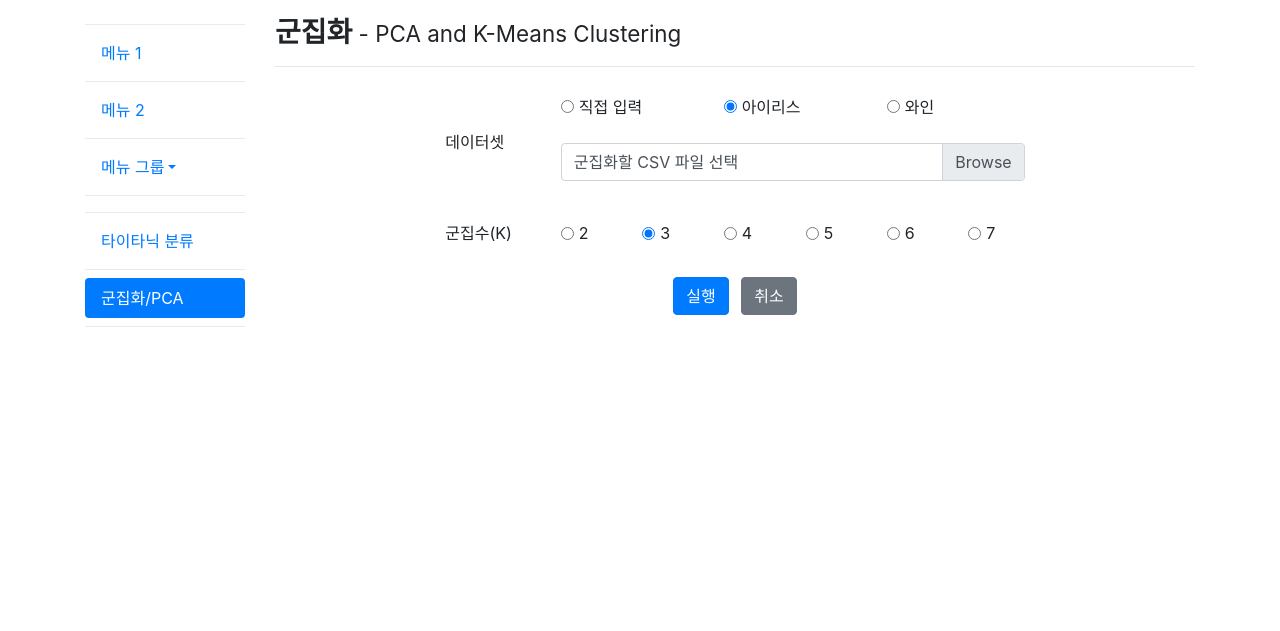
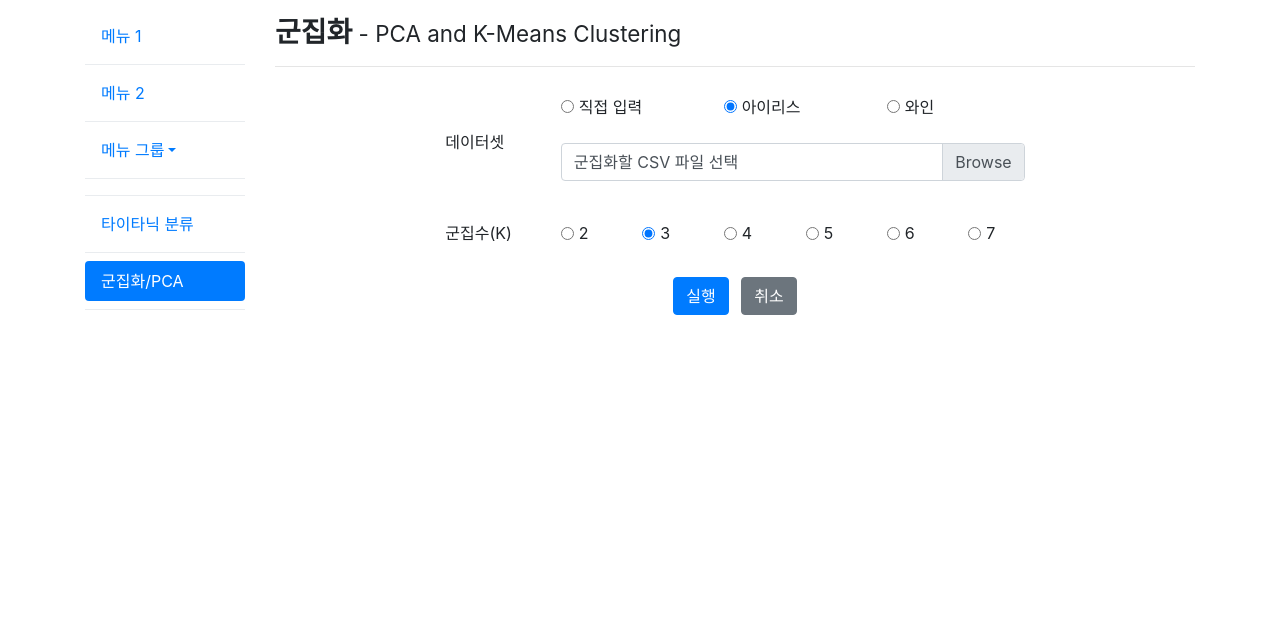
Before and after one commit to ksw0733/Flask_web_project_template, a Flask app: page /cluster in a window 1280 px wide. Shown: the part 72-703 px from the top of the page. Run offline with Flask 2, Linux system fonts and the light colour scheme; some libraries are stand-ins or nearby versions.

Commit message:
margin-top 수정

```diff
--- a/templates/base.html
+++ b/templates/base.html
@@ -19,7 +19,7 @@
     {% endwith %}
 </head>
 <body>
-    <nav class="navbar navbar-expand-lg bg-dark navbar-dark">
+    <nav class="navbar navbar-expand-lg bg-dark navbar-dark fixed-top">
         <!-- Brand/logo -->
         <a class="navbar-brand" style="margin-left:50px;margin-right:100px;" href="#">
             <img src="{{url_for('static', filename='data/logo.png')}}" alt="Logo" style="height:45px;">
@@ -41,11 +41,10 @@
         </nav>
     </nav>
 
-    <div class="container overflow-auto">
-        <div class="row mt-3 mb-5">
+    <div class="container" style="margin-top:88px;">
+        <div class="row mb-5">
             <div class="col-2">
                 <ul class="nav flex-column nav-pills">
-                    <div class="dropdown-divider"></div>
                     <li class="nav-item">
                         <a class="nav-link {% if menu.m1 %}active{% endif %}"
                            href="{% if menu.m1 %}#{% else %}/menu1{% endif %}">메뉴 1</a>
```
